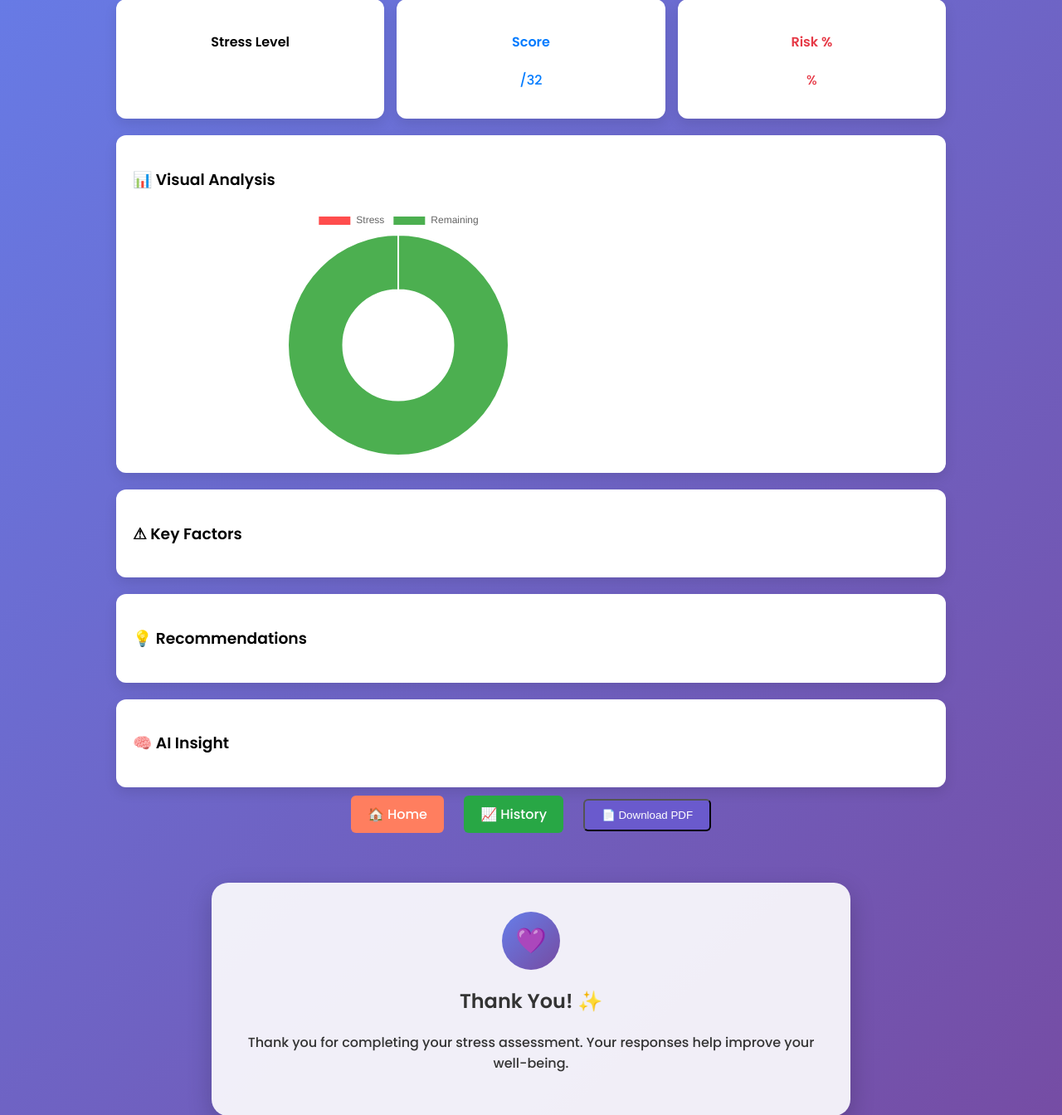
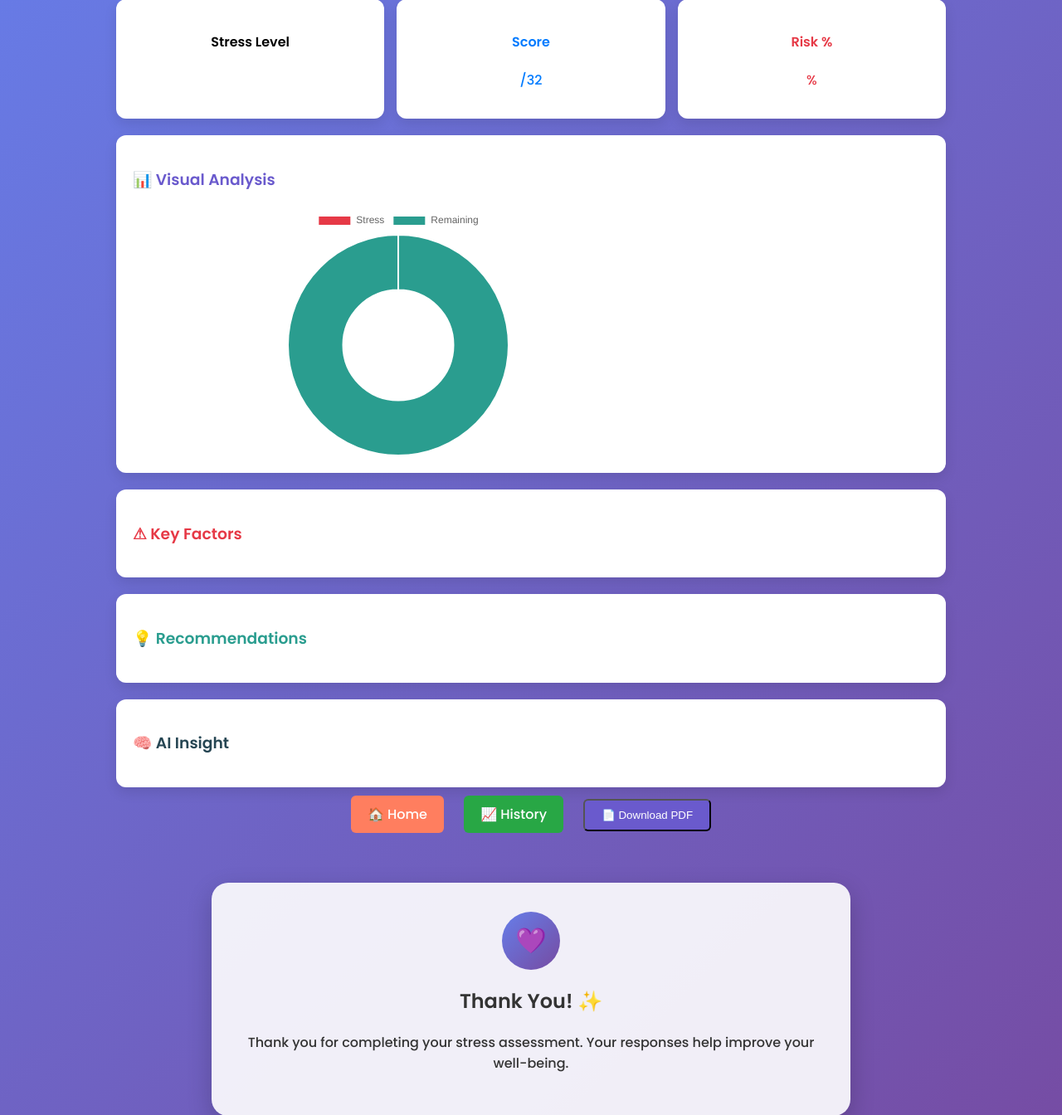
Before and after one commit to CharmilaSambana/student-stress-analyzer, a Flask app: template templates/result.html in a window 1280 px wide. Shown: the part 203-1547 px from the top of the page at 83% size. Run offline with Flask 3, Linux system fonts and the light colour scheme; the template is opened without the code that fills it, so the values that code supplies are empty; a map, chart or similar area stays blank; some libraries are stand-ins or nearby versions.

Commit message:
Update result.html

```diff
--- a/templates/result.html
+++ b/templates/result.html
@@ -134,6 +134,21 @@
             margin: 0 auto 15px;
         }
 
+        .section ul li {
+            margin-bottom: 8px;
+            font-size: 15px;
+            padding-left: 5px;
+        }
+
+/* Key Factors - RED tone */
+        .section:nth-of-type(2) ul li {
+            color: #d62828;
+        }
+
+/* Recommendations - GREEN tone */
+        .section:nth-of-type(3) ul li {
+            color: #2a9d8f;
+        }
     </style>
 </head>
 
@@ -177,7 +192,7 @@
     </div>
 
     <div class="section">
-        <h3>📊 Visual Analysis</h3>
+        <h3 style="color:#6a5acd;">📊 Visual Analysis</h3>
 
         <div class="chart-container">
             <div class="chart-box">
@@ -191,7 +206,7 @@
     </div>
 
     <div class="section">
-        <h3>⚠ Key Factors</h3>
+        <h3 style="color:#e63946;">⚠ Key Factors</h3>
         <ul>
             {% if reasons %}
                 {% for r in reasons %}
@@ -202,7 +217,7 @@
     </div>
 
     <div class="section">
-        <h3>💡 Recommendations</h3>
+        <h3 style="color:#2a9d8f;">💡 Recommendations</h3>
         <ul>
             {% for s in suggestions %}
                 <li>{{ s }}</li>
@@ -211,7 +226,7 @@
     </div>
 
     <div class="section">
-        <h3>🧠 AI Insight</h3>
+        <h3 style="color:#264653;">🧠 AI Insight</h3>
         <p>{{ explanation }}</p>
     </div>
 
@@ -250,7 +265,7 @@ if (pieCanvas) {
             labels: ['Stress', 'Remaining'],
             datasets: [{
                 data: [stress, remain],
-                backgroundColor: ['#ff4d4d', '#4CAF50']
+                backgroundColor: ['#e63946', '#2a9d8f']
             }]
         }
     });
@@ -269,7 +284,7 @@ if (barCanvas && features.length > 0) {
             datasets: [{
                 label: "Input Analysis",
                 data: features,
-                backgroundColor: '#667eea'
+                backgroundColor: '#6a5acd'
             }]
         },
         options: {
```
